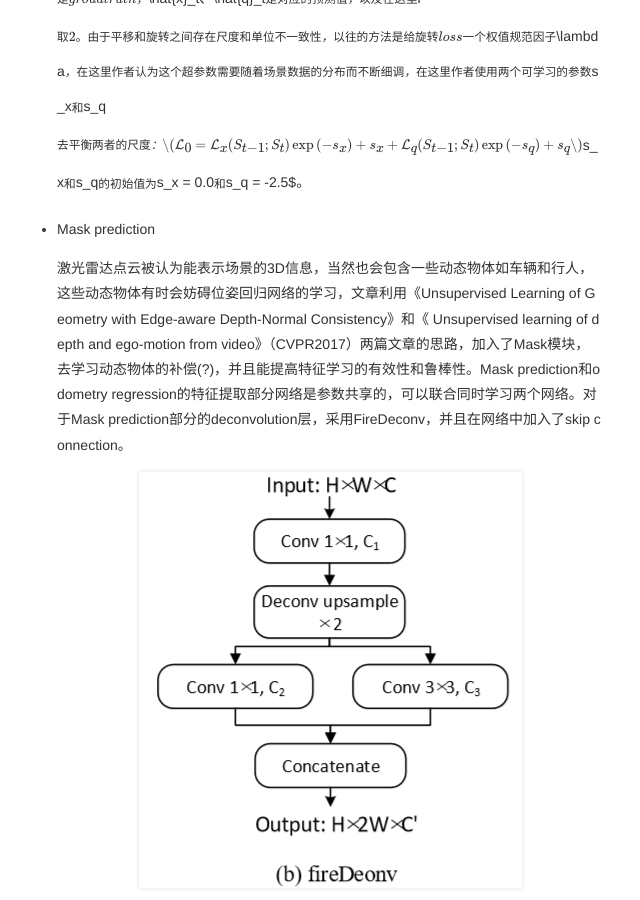
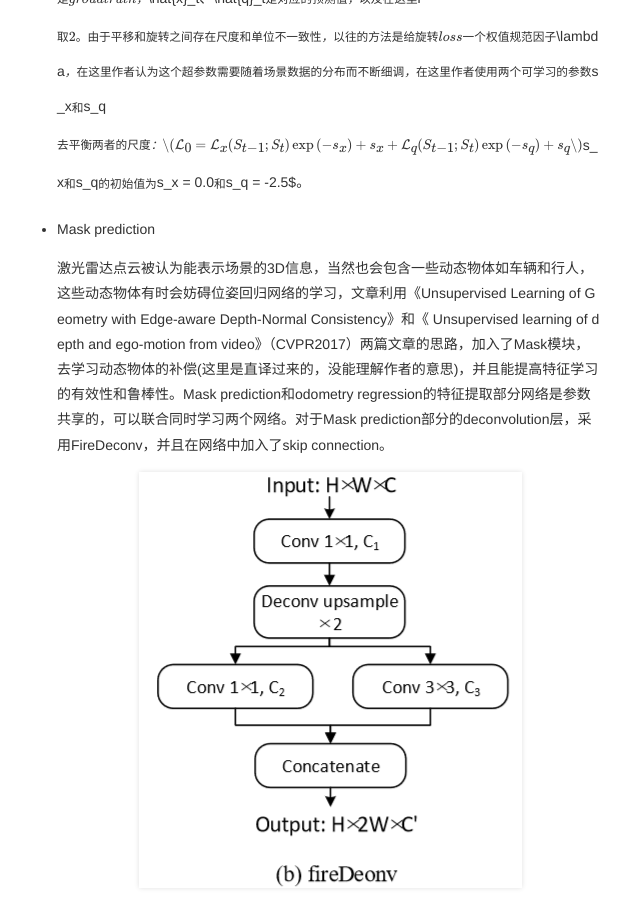
Before and after one commit to luke-king/luke-king.github.io, a Jekyll site: the page built from _posts/2019-06-15-文献阅读-LO-Net.md, in a window 1280 px wide and 900 px high, scrolled down 7846 px. Shown: the whole window, without its empty margins (317-957 px from the left). Built offline with Jekyll 4.4.1, drawn with Linux system fonts in a browser that asks for light colours; formulas are drawn with MathJax 3; some of the changed lines change nothing that is shown; some of the changed text lies outside the part shown.

Commit message:
update resources

```diff
--- a/_posts/2019-06-15-文献阅读-LO-Net.md
+++ b/_posts/2019-06-15-文献阅读-LO-Net.md
@@ -120,7 +120,7 @@
 
 - Mask prediction
 
-  激光雷达点云被认为能表示场景的3D信息，当然也会包含一些动态物体如车辆和行人，这些动态物体有时会妨碍位姿回归网络的学习，文章利用《Unsupervised Learning of Geometry with Edge-aware Depth-Normal Consistency》和《 Unsupervised learning of depth and ego-motion from video》（CVPR2017）两篇文章的思路，加入了Mask模块，去学习动态物体的补偿(?)，并且能提高特征学习的有效性和鲁棒性。Mask prediction和odometry regression的特征提取部分网络是参数共享的，可以联合同时学习两个网络。对于Mask prediction部分的deconvolution层，采用FireDeconv，并且在网络中加入了skip connection。
+  激光雷达点云被认为能表示场景的3D信息，当然也会包含一些动态物体如车辆和行人，这些动态物体有时会妨碍位姿回归网络的学习，文章利用《Unsupervised Learning of Geometry with Edge-aware Depth-Normal Consistency》和《 Unsupervised learning of depth and ego-motion from video》（CVPR2017）两篇文章的思路，加入了Mask模块，去学习动态物体的补偿(这里是直译过来的，没能理解作者的意思)，并且能提高特征学习的有效性和鲁棒性。Mask prediction和odometry regression的特征提取部分网络是参数共享的，可以联合同时学习两个网络。对于Mask prediction部分的deconvolution层，采用FireDeconv，并且在网络中加入了skip connection。
 
   ![1561170046449](/posts/2019/06/15/13.png)
 
@@ -176,24 +176,24 @@
     $$
     $\mathcal{N}_k$是$S_t$的某一个点对应法向量通道的特征向量。对于$K$，$K$是一个$3\times5$的卷积核，它的中心值为-14，其余14个点的值为1。通过式（12）算得每个点的$c$，再将$S_t$所有点的$c$进行升序排序，选取除mask标记的前$n_c$个点，这些点实则也代表光滑平面上的点。
 
-  - **$\bold{\Pi}$**：**Compute an initial estimate of the lidar pose relative to its first position: $M_{init} = M_{t-1}M_{t-2}^{-1}M_{t-1}$, where $M_t$ is the lidar transformation at time t.**
+  - **$\Pi$**：**Compute an initial estimate of the lidar pose relative to its first position: $M_{init} = M_{t-1}M_{t-2}^{-1}M_{t-1}$, where $M_t$ is the lidar transformation at time t.**
 
     我认为应该是$M_{init} = M_{t-1} T_t$，即t-1时刻的全局变换乘上t-1和t之间的相对变换，作为t时刻的初始全局变换
 
-  - **$\bold{\Psi}$**：通过用$T_t$的线性插值对自运动进行补偿来消除由$S_t$得到的点云运动畸变，然后使用$M_{init}$将纠正的$S_t$变换到全局坐标系中，准备匹配。
+  - **$\Psi$**：通过用$T_t$的线性插值对自运动进行补偿来消除由$S_t$得到的点云运动畸变，然后使用$M_{init}$将纠正的$S_t$变换到全局坐标系中，准备匹配。
 
     假设$\bold{p}_i = (p_{i_x}, p_{i_y}, p_{i_z}, 1)^T$是$S_t$中的一个点，$\bold{m}_i = (m_{i_x}, m_{i_y}, m_{i_z}, 1)^T$是由之前t-1个时间点建立起来图中的某个对应点，$\bold{n}_i = (n_{i_x}, n_{i_y}, n_{i_z}, 0)^T$是$\bold{m}_i$的单位法向量。mapping的目标是找到一个最优的刚体变换：
     $$
     \hat{M}_{opt} = arg\min_{\hat{M}}\sum_i((\hat{M}\cdot\bold{p}_i-\bold{m}_i)\cdot\bold{n}_i)^2  \tag{13}
     $$
 
-- **$\bold{\Theta}$**：通过解式（13）不断迭代得到多个匹配变换$\hat{M}_k$直到达到最大的迭代数$n_{iter}$，最后将这些$\hat{M_k}$按先后顺序乘起来最后乘上初始值$M_{init}$得到最终的变换$M_t$：
+- **$\Theta$**：通过解式（13）不断迭代得到多个匹配变换$\hat{M}_k$直到达到最大的迭代数$n_{iter}$，最后将这些$\hat{M_k}$按先后顺序乘起来最后乘上初始值$M_{init}$得到最终的变换$M_t$：
   $$
   M_t = \prod_{k=1}^{n_{inter}} \hat{M}_kM_{init} \tag{14}
   $$
 
-  - **$\bold{\Phi}$**：通过对$M_{t-1}$和$M_t$之间的车辆运动进行线性插值从当前场景$S_t$形成新的激光点云。
-  - **$\bold{\Sigma}$**：将这个新的点云加到map中形成更新的map。
+  - **$\Phi$**：通过对$M_{t-1}$和$M_t$之间的车辆运动进行线性插值从当前场景$S_t$形成新的激光点云。
+  - **$\Sigma$**：将这个新的点云加到map中形成更新的map。
   - **$\bold{N}$**：移除掉比较早时刻的点云帧，只为map保留$n_m$个scans（因为本文章只涉及odometry，没有建图，所以有这一步操作）
 
 最后是实验展示部分，作者在实验的时候选取的input sequence是3。$\lambda_n$和$\lambda_r$分别取的0.15和0.05，学习率取得0.001, batch_size = 8，$n_c = 0.01 H\cdot W$，$n_m = 100$，$n_{iter} = 15$。比较的方法为**ICP-point2point, ICP-point2plane, GIP, CLS, LOAM and Velas**。
```
